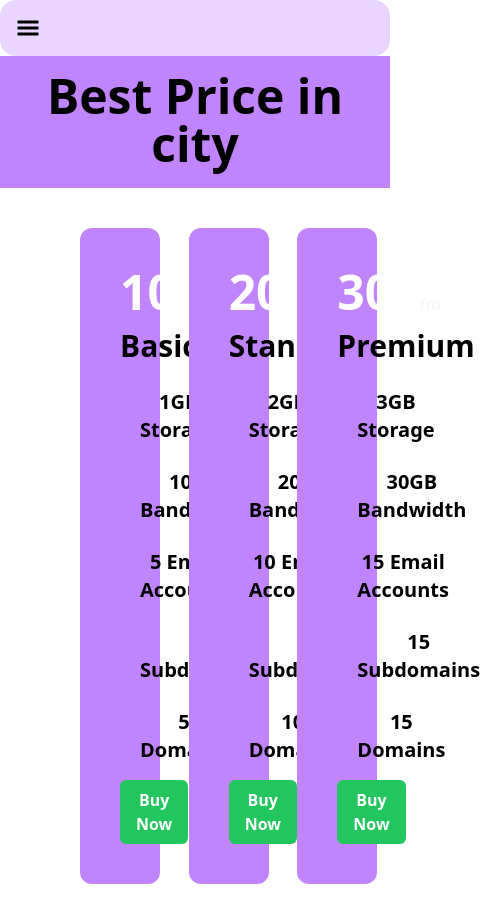
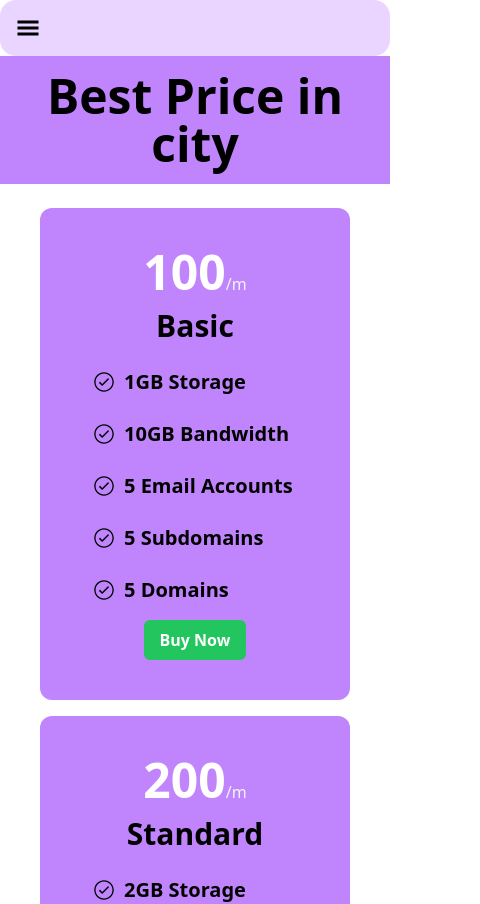
Before and after one commit to rifatsaown/explore-react-tailwind, a React (Create React App) app: page / in a window 390 px wide. Shown: the top 904 px of the page, 480 px wide, since content can reach past the window. Built offline with nearby package versions, Linux system fonts and the light colour scheme; the HTML template or start-up script is replaced by a standard one.

Commit message:
responsive

```diff
--- a/src/Components/Pricing/Pricing.jsx
+++ b/src/Components/Pricing/Pricing.jsx
@@ -42,10 +42,10 @@ const Pricing = () => {
   ];
   return (
     <div>
-      <h1 className="text-5xl font-semibold bg-purple-400 p-4 pb-5">
+      <h1 className="text-5xl font-semibold bg-purple-400 p-4 mb-6">
         Best Price in city
       </h1>
-      <div className="grid grid-cols-3 gap-4 m-10">
+      <div className="grid md:grid-cols-3 gap-4 md:m-10">
         {pricingList.map((option) => (
           <PricingOption key={option.id} option={option} />
         ))}
```
